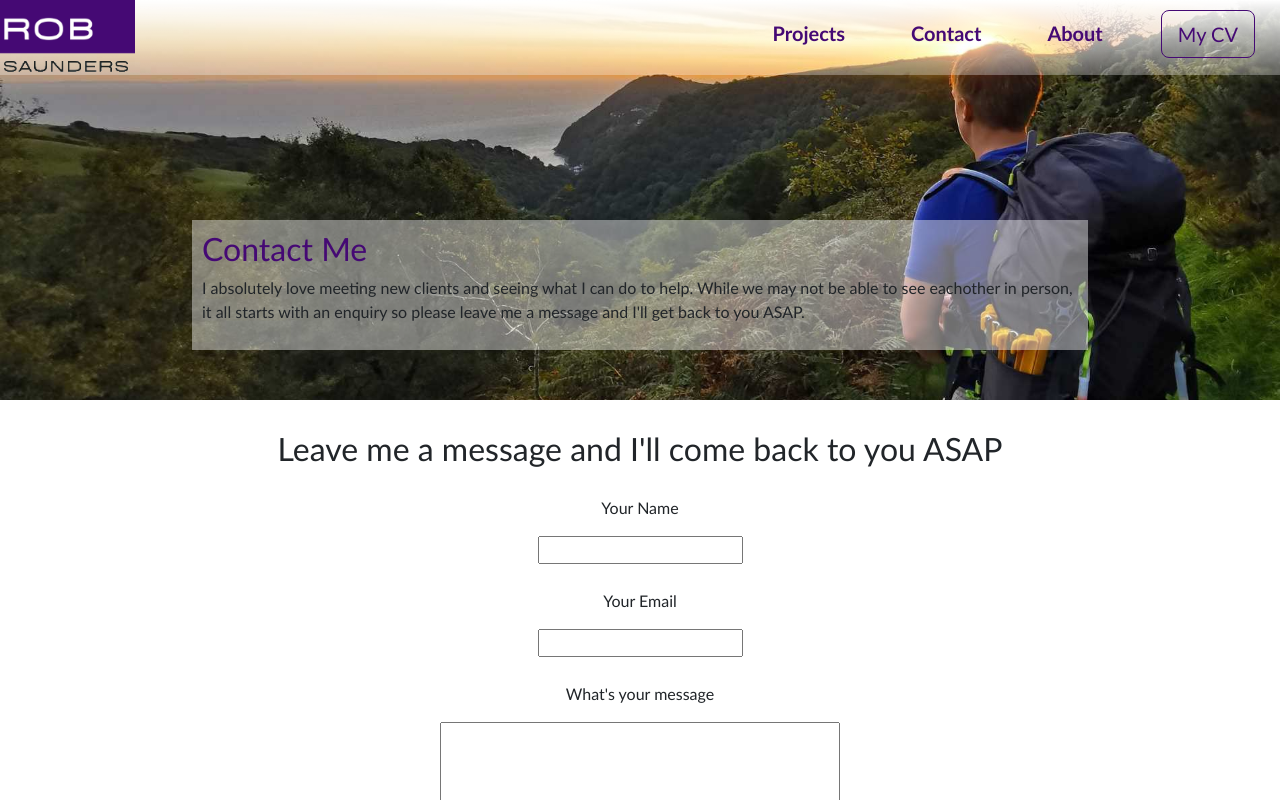
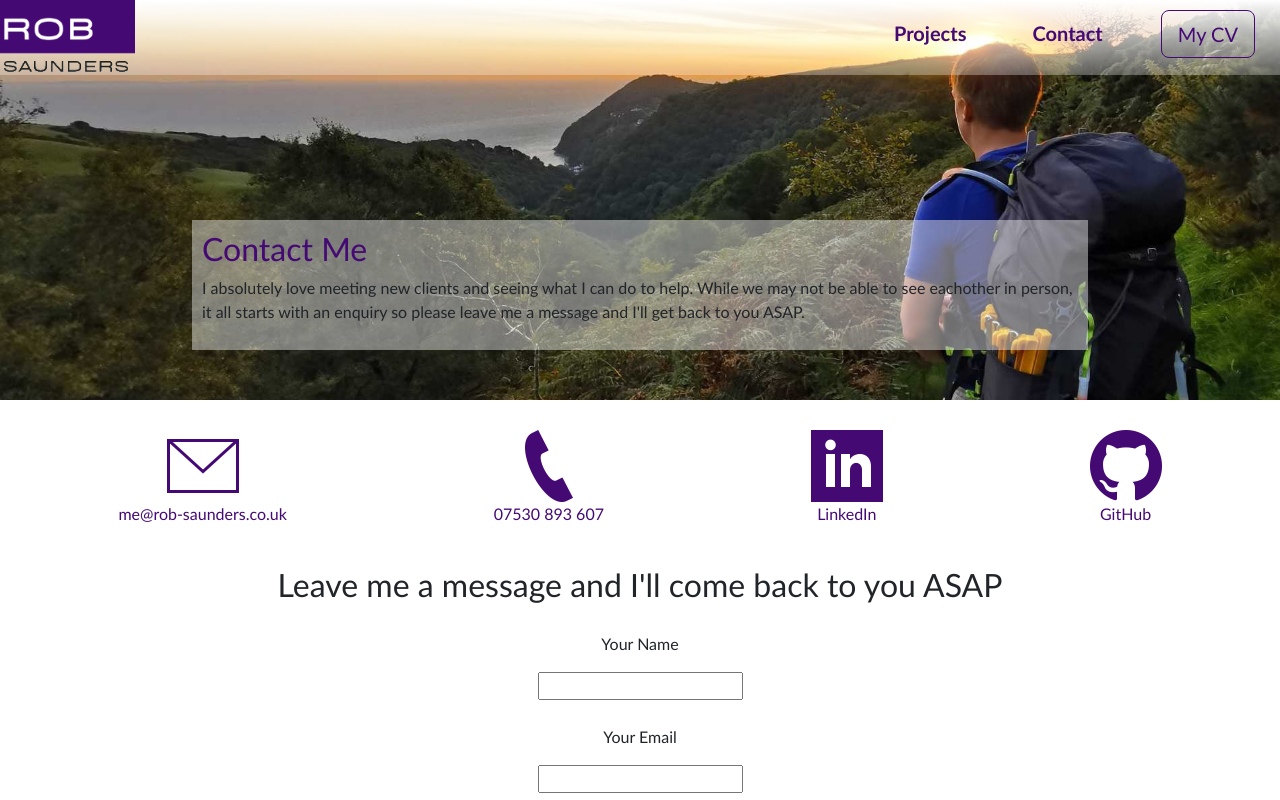
Before and after one commit to R0bsaunders/rob-saunders-react-portfolio, a React (Create React App) app: page /contact in a window 1280 px wide. Shown: the top 800 px of the page. Built offline with nearby package versions, Linux system fonts and the light colour scheme.

Commit message:
images updated and added social links to contact page

```diff
--- a/src/components/Footer/Footer.js
+++ b/src/components/Footer/Footer.js
@@ -5,7 +5,7 @@ function Footer() {
   return (
     <footer>
       <div>
-        <Link to="/#"><img alt="Rob Saunders Website Logo" src="./assets/images/rob-saunders-logo.png" /></Link>
+        <Link to="/#"><img alt="Rob Saunders Website Logo" src="../assets/images/rob-saunders-logo.png" /></Link>
         <p>2022 Copyright Rob Saunders</p>
       </div>
 
@@ -14,18 +14,17 @@ function Footer() {
 
         <ul className="nav flex-column">
           <li className="nav-item">
-          <Link to="/projects/#" className="nav-link footer-nav">Projects</Link>
+            <Link to="/projects/#" className="nav-link footer-nav">Projects</Link>
           </li>
-
 
           <li className="nav-item">
             <Link to="/#skills" className="nav-link footer-nav">My Skills</Link>
           </li>
 
+          <li className="nav-item">
+            <Link to="/contact/#" className="nav-link footer-nav">Contact</Link>
+          </li>
 
-          <li className="nav-item">
-          <Link to="/contact/#" className="nav-link footer-nav">Contact</Link>
-          </li>
         </ul>
       </div>
 
--- a/src/components/NavBar/NavBar.js
+++ b/src/components/NavBar/NavBar.js
@@ -6,7 +6,7 @@ function NavBar() {
   return (
     <header>
     <nav className="navbar fixed-top navbar-expand-lg navbar-light customNav">
-      <Link to='/#' className="navbar-brand"><img id="logoImg" src="./assets/images/rob-saunders-logo2.png" alt="Purple and white logo for Rob Saunders" /></Link>
+      <Link to='/#' className="navbar-brand"><img id="logoImg" src="../assets/images/rob-saunders-logo2.png" alt="Purple and white logo for Rob Saunders" /></Link>
 
       <div>
         <button aria-controls="navbarSupportedContent" aria-expanded="true" aria-label="Toggle navigation" className="navbar-toggler" data-target="#navbarSupportedContent" data-toggle="collapse" type="button"><span className="navbar-toggler-icon"></span></button>
@@ -23,10 +23,6 @@ function NavBar() {
             </li>
 
             <li className="nav-item">
-            < Link to='/About/#' className="nav-link">About</Link>
-            </li>
-
-            <li className="nav-item">
               <a className="btn btn-primary btn-lg navCTA" href="../assets/files/Robert-Saunders-CV.pdf" target="_blank" role="button">My CV</a>
             </li>
 
--- a/src/pages/ContactPage/ContactPage.css
+++ b/src/pages/ContactPage/ContactPage.css
@@ -25,3 +25,32 @@ textarea {
     width: 50vh;
 
 }
+
+
+
+/* Contact Section */
+
+
+#contactDetails {
+    grid-area: contactDetails;
+    display: flex;
+    flex-wrap: wrap;
+    gap:10px;
+    justify-content: space-around;
+}
+
+.contactCards {
+    flex-wrap: wrap;
+    justify-content: center;
+    text-align: center;
+    align-items: center;
+}
+
+.contactCards p {
+    user-select: all;
+}
+
+.contactCards:hover {
+    transition: 0.3s;
+    transform: scale(1.15);
+}
--- a/src/pages/ContactPage/ContactPage.js
+++ b/src/pages/ContactPage/ContactPage.js
@@ -33,6 +33,34 @@ function ContactPage() {
         </section>
 
         <div className="contactWrapper">
+
+        <div id="contactDetails">
+                    <div class="contactCards">
+                        <a href="mailto:me@rob-saunders.co.uk">
+                            <img src="../assets/images/email-icon.png" alt="Email Icon" />
+                        </a>
+                        <a href="mailto:me@rob-saunders.co.uk"><p>me@rob-saunders.co.uk</p></a>
+                    </div>
+                    <div class="contactCards">
+                        <a href="tel:07530893607">
+                            <img src="../assets/images/phone-icon.png" alt="Phone Icon"/>
+                        </a>
+                        <a href="tel:+447530893607"><p>07530 893 607</p></a>
+                    </div>
+                    <div class="contactCards">
+                        <a href="https://www.linkedin.com/in/r0bsaunders" target="_blank">
+                            <img src="../assets/images/linkedin-icon.png" alt="LinkedIn Icon"/>
+                        </a>
+                        <a href="https://www.linkedin.com/in/r0bsaunders" target="_blank"><p>LinkedIn</p></a>
+                    </div>
+                    <div class="contactCards">
+                        <a href="https://github.com/R0bsaunders" target="_blank">
+                            <img src="../assets/images/iconmonstr-github-2-72.png" alt="GitHub Icon"/>
+                        </a>
+                        <a href="https://github.com/R0bsaunders" target="_blank"><p>GitHub</p></a>
+                    </div>
+                </div>
+                <br></br>
             <h2>Leave me a message and I'll come back to you ASAP</h2>
             {submitting && <div>Submitting Form...</div>}
 
```
Also changed, not shown: src/styles/App.css (deleted, +0 -38 lines), public/assets/images/iconmonstr-github-2-72.png (added).
